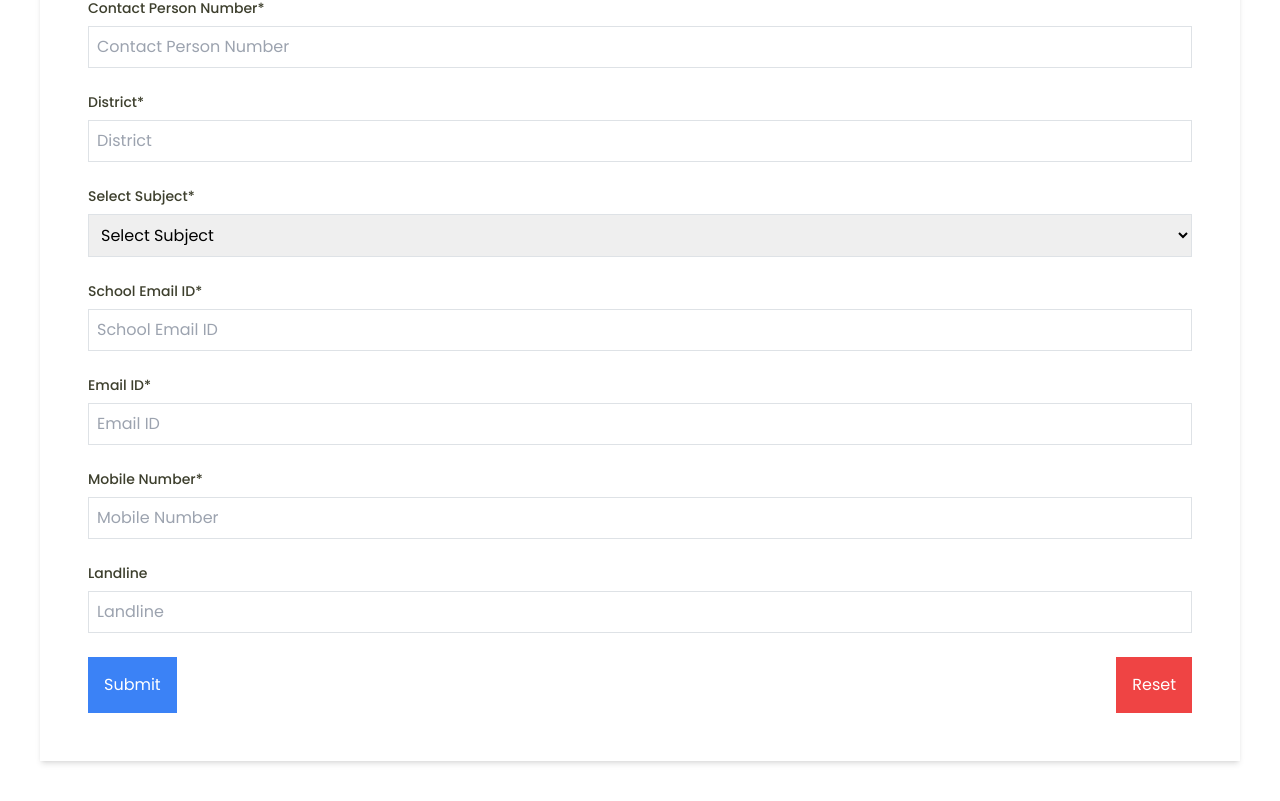
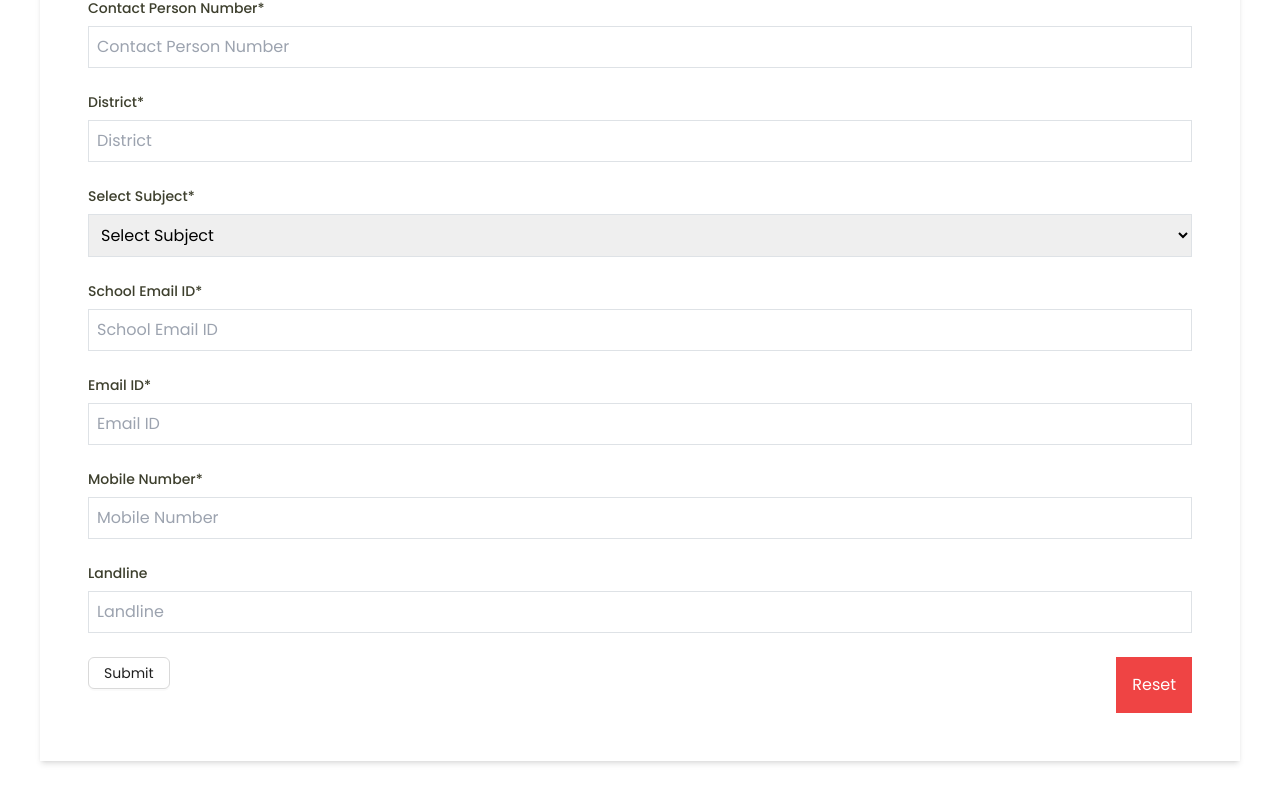
Before and after one commit to Harish-Unknown/Kalam-Awards, a React (Vite) app: page /register in a window 1280 px wide. Shown: the part 1346-2147 px from the top of the page. Built offline with nearby package versions, Linux system fonts and the light colour scheme.

Commit message:
implement actual backend functionality

```diff
--- a/package.json
+++ b/package.json
@@ -15,6 +15,7 @@
     "@material-tailwind/react": "^2.1.8",
     "@mui/material": "^5.15.7",
     "@radix-ui/react-accordion": "^1.1.2",
+    "antd": "^5.16.0",
     "aos": "^3.0.0-beta.6",
     "bootstrap": "^5.3.2",
     "class-variance-authority": "^0.7.0",
--- a/src/components/Forms/Reg_Form.jsx
+++ b/src/components/Forms/Reg_Form.jsx
@@ -1,6 +1,7 @@
 import React, { useState } from "react";
 import { useForm, Controller } from "react-hook-form";
 import { v4 as uuidv4 } from "uuid";
+import { Button } from "antd";
 
 const organizationCodeMap = {
   Government: "GO",
@@ -15,11 +16,12 @@ export default function RegForm() {
   const [counter, setCounter] = useState(1);
   const [customUUID, setCustomUUID] = useState("");
   const [showConfirmation, setShowConfirmation] = useState(false);
+  const [submitClicked, setsubmitClicked] = useState(false);
 
   const onSubmit = (data) => {
-
     const finalData = { ...data };
-    fetch("http://0.0.0.0:8001/register", {
+    finalData.dob = new Date(data.dob).getUTCMilliseconds();
+    fetch("https://kalam-awards-server.onrender.com/register", {
       headers: {
         Accept: "application/json",
         "Content-Type": "application/json",
@@ -29,14 +31,15 @@ export default function RegForm() {
     })
       .then((res) => res.json())
       .then((data) => {
-          console.log(data)
-          setCustomUUID(data.id)
+        setsubmitClicked(false);
+        console.log(data);
+        setCustomUUID(data.id);
+        setShowConfirmation(true);
       })
       .catch(function (res) {
         console.log(res);
+        setsubmitClicked(false);
       });
-
-    setShowConfirmation(true);
   };
 
   return (
@@ -215,7 +218,9 @@ export default function RegForm() {
         />
 
         <div className="w-full flex justify-between mt-6">
-          <input type="submit" className="bg-blue-500 text-white p-3 rounded-md cursor-pointer hover:bg-blue-600" />
+          <Button htmlType="submit" loading={submitClicked}>
+            Submit
+          </Button>
           <input type="reset" className="bg-red-500 text-white p-3 rounded-md cursor-pointer hover:bg-red-600" />
         </div>
       </form>
```
Also changed, not shown: src/components/serverActions/mail.js (added), 1 other file (tests, documents, lock files or other folders).
